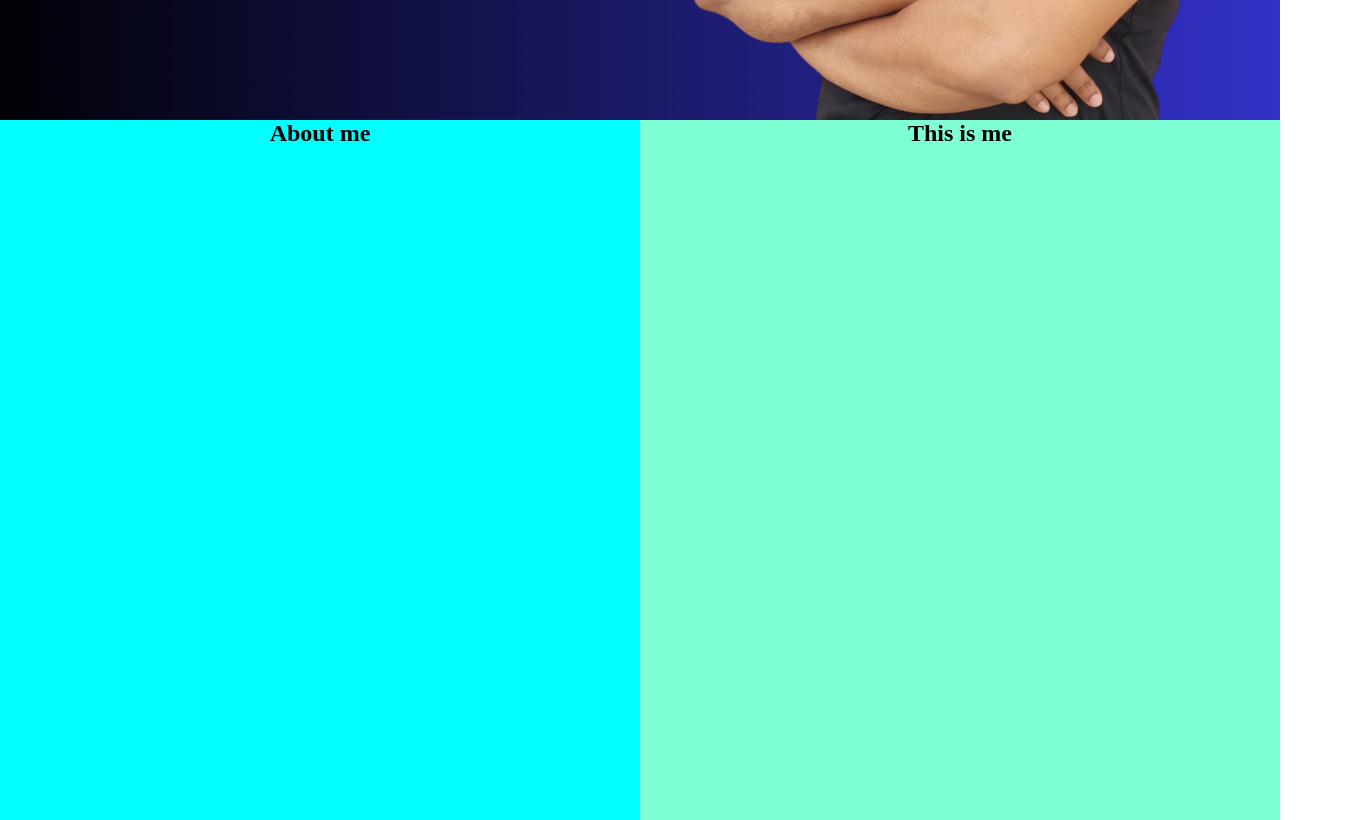
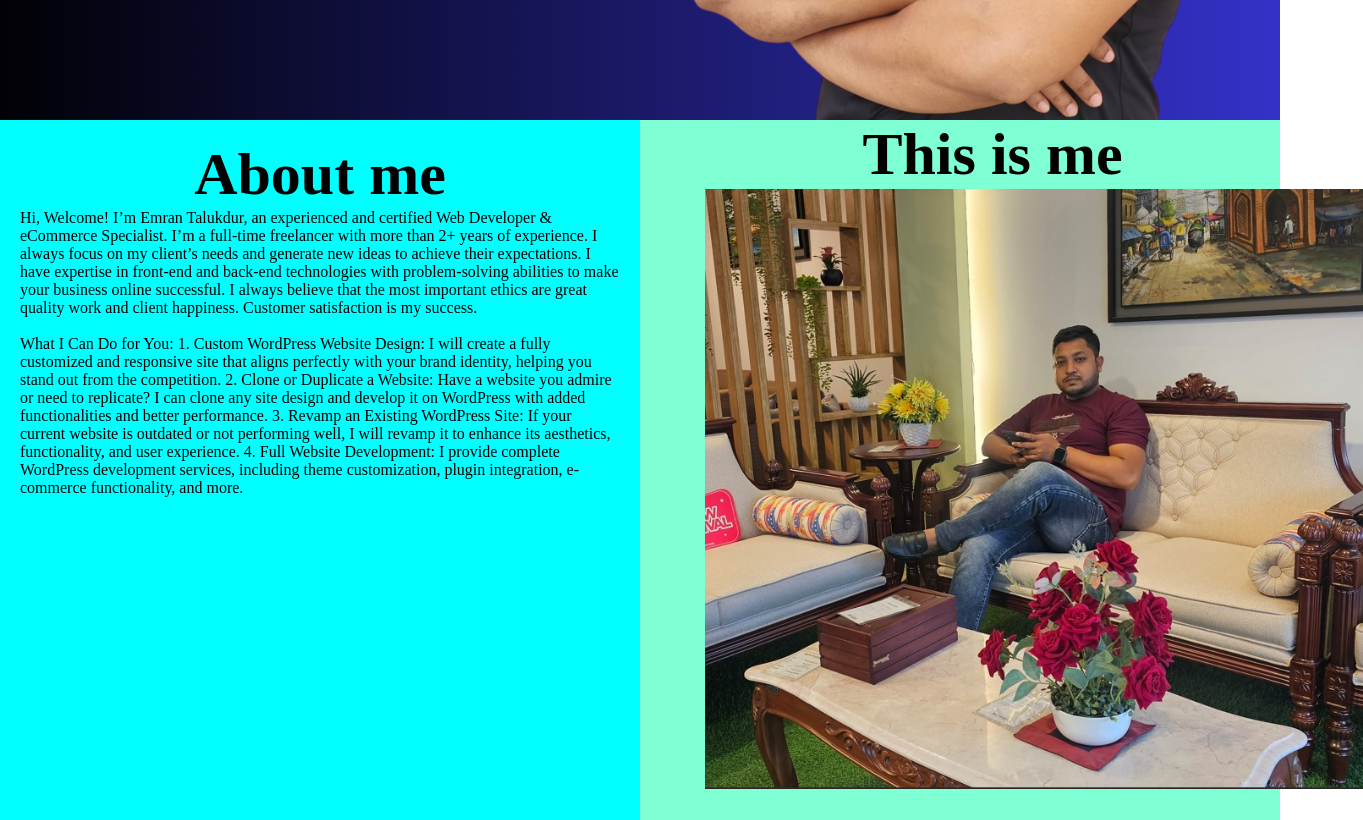
Before and after one commit to emranwpdev/my-second-github-ripo, a plain HTML site: page index.html in a window 1280 px wide. Shown: the part 680-1500 px from the top of the page, 1363 px wide, since content can reach past the window. Drawn offline with Linux system fonts and the light colour scheme.

Commit message:
I have changed my information

```diff
--- a/index.html
+++ b/index.html
@@ -27,11 +27,25 @@
   <div class="container">
     <div class="one">
       <h1>About me</h1>
+      <p>Hi,
+
+Welcome! I’m Emran Talukdur, an experienced and certified Web Developer & eCommerce Specialist. I’m a full-time freelancer with more than 2+ years of experience. I always focus on my client’s needs and generate new ideas to achieve their expectations. I have expertise in front-end and back-end technologies with problem-solving abilities to make your business online successful. I always believe that the most important ethics are great quality work and client happiness. Customer satisfaction is my success.
+<br><br>
+What I Can Do for You:
+
+1. Custom WordPress Website Design: I will create a fully customized and responsive site that aligns perfectly with your brand identity, helping you stand out from the competition.
+
+2. Clone or Duplicate a Website: Have a website you admire or need to replicate? I can clone any site design and develop it on WordPress with added functionalities and better performance.
+
+3. Revamp an Existing WordPress Site: If your current website is outdated or not performing well, I will revamp it to enhance its aesthetics, functionality, and user experience.
+
+4. Full Website Development: I provide complete WordPress development services, including theme customization, plugin integration, e-commerce functionality, and more.</p>
 
     </div>
 
     <div class="two">
       <h1>This is me</h1>
+      <img class="img" src="emran.jpg" alt="" width="" height="600px">
 
     </div>
 
--- a/sytles2.css
+++ b/sytles2.css
@@ -51,6 +51,7 @@ margin-bottom: 60px;
 .one{
     left: 0%;
     width: 50%;
+    padding: 20px;
     height: 100%;
     background-color: aqua;
 }
@@ -58,8 +59,10 @@ margin-bottom: 60px;
     right: 0%;
     width: 50%;
     height: 100%;
+    padding-left: 65px;
     background-color: aquamarine;
 }
  h1{
     text-align: center;
+    font-size: 60px;
 }
```
Also changed, not shown: emran.jpg (added).
